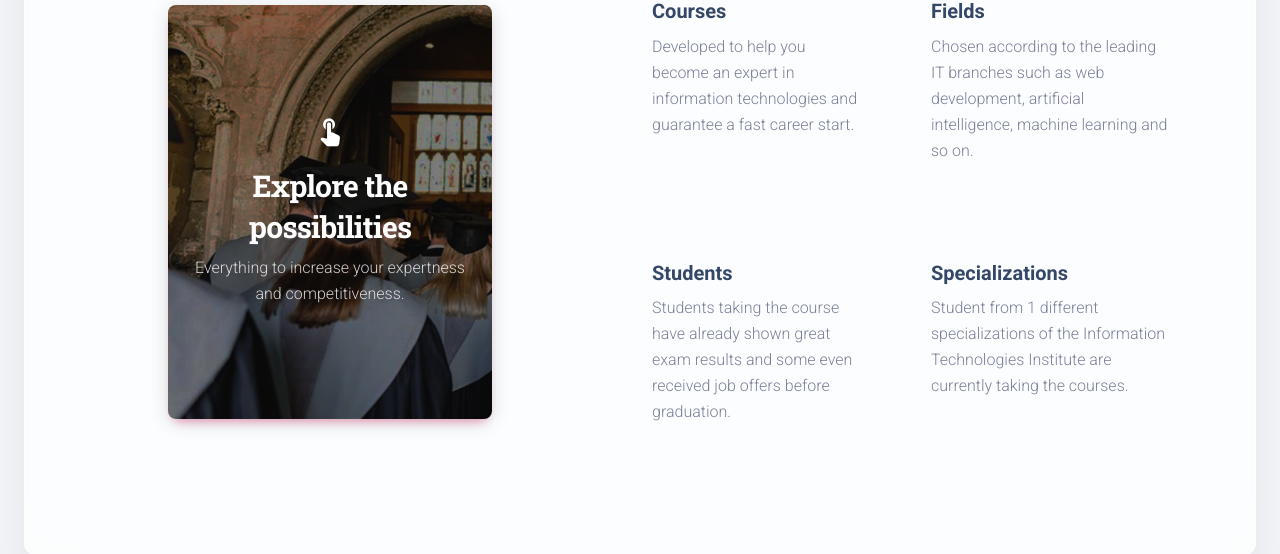
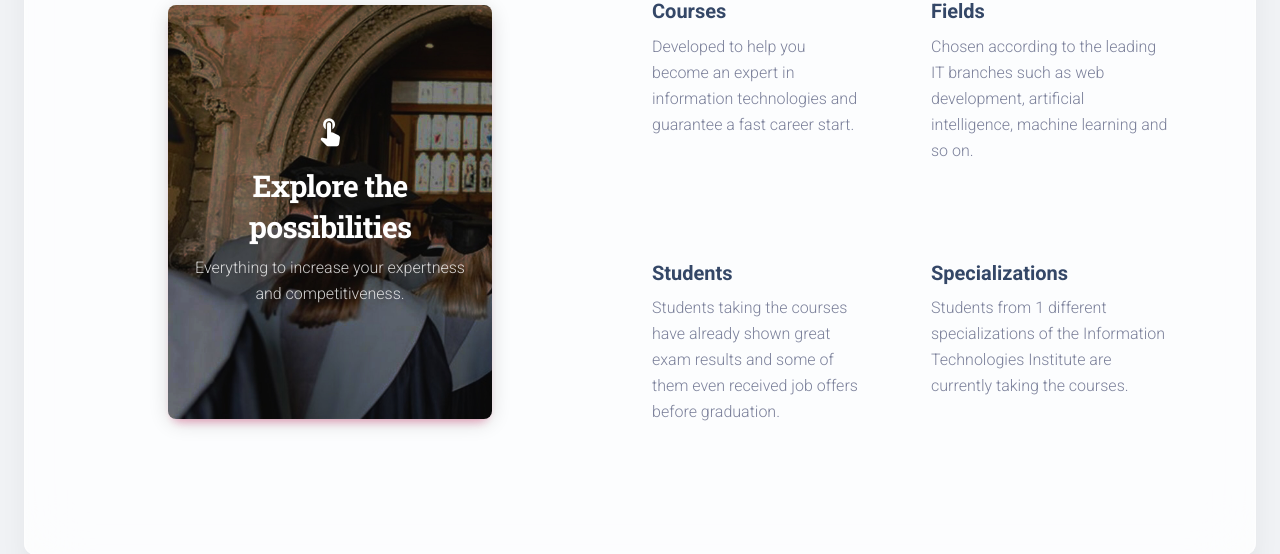
Before and after one commit to KatyaVasylieva/university, a Django app: template templates/optional_courses/index.html in a window 1280 px wide. Shown: the part 941-1495 px from the top of the page. Run offline with Django 3.2, Linux system fonts and the light colour scheme; the template is opened without the code that fills it: most values are stand-ins (such as "Sample title", 1, 10 or a date in 2020); some libraries are stand-ins or nearby versions.

Commit message:
Correct description of optional courses in index template

```diff
--- a/templates/optional_courses/index.html
+++ b/templates/optional_courses/index.html
@@ -133,12 +133,12 @@
         <div class="row justify-content-start mt-5">
           <div class="col-md-6 mt-3">
             <h5 class="font-weight-bolder mt-3">Students</h5>
-            <p class="pe-5">Students taking the course have already shown great exam results and some even received job offers before graduation.</p>
+            <p class="pe-5">Students taking the courses have already shown great exam results and some of them even received job offers before graduation.</p>
           </div>
           <div class="col-md-6 mt-3">
             <div class="info">
               <h5 class="font-weight-bolder mt-3">Specializations</h5>
-              <p class="pe-3">Student from {{ num_specializations }} different specializations of the Information Technologies Institute are currently taking the courses.</p>
+              <p class="pe-3">Students from {{ num_specializations }} different specializations of the Information Technologies Institute are currently taking the courses.</p>
             </div>
           </div>
         </div>
```
